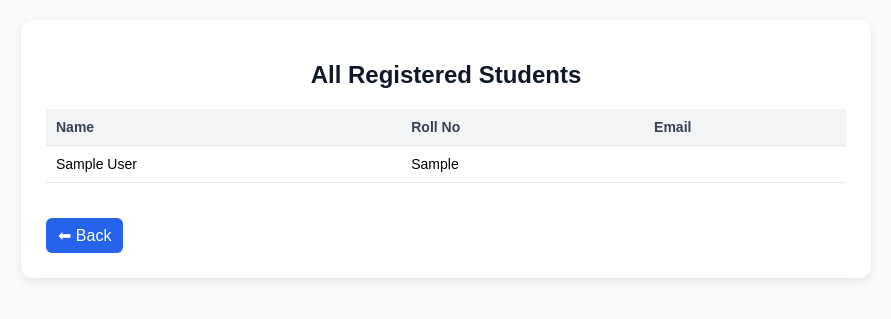
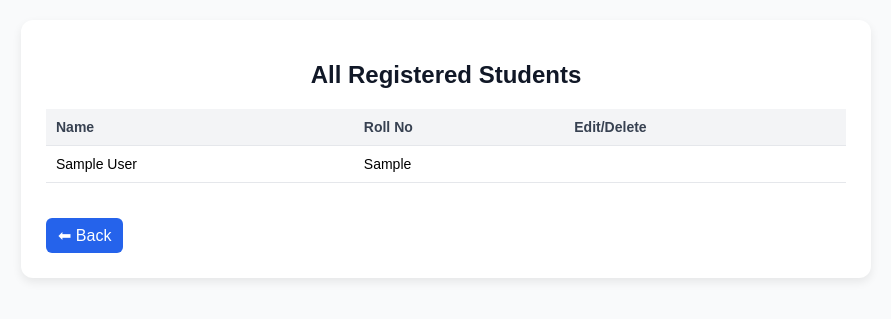
Before and after one commit to OjasYavdheya/teacher-website, a Node server app: page /teacher/students in a window 1280 px wide. Shown: the top 319 px of the page, without its empty margins (194-1085 px from the left). Run offline with Node 20, Linux system fonts and the light colour scheme; tables that the repository leaves empty hold one stand-in row (values such as "Sample post"); some libraries are stand-ins or nearby versions.

Commit message:
small Change

```diff
--- a/views/attendanceByStudent.ejs
+++ b/views/attendanceByStudent.ejs
@@ -17,7 +17,7 @@
         type="text"
         class="search-box"
         id="searchInput"
-        placeholder="🔍 Search by Name or Roll No."
+        placeholder="🔍 Search Student"
         autocomplete="off"
       >
       <div class="suggestions-box" id="suggestionsBox"></div>
--- a/views/students.ejs
+++ b/views/students.ejs
@@ -73,7 +73,7 @@
         <tr>
           <th>Name</th>
           <th>Roll No</th>
-          <th>Email</th>
+          <th>Edit/Delete</th>
         </tr>
       </thead>
       <tbody>
```
